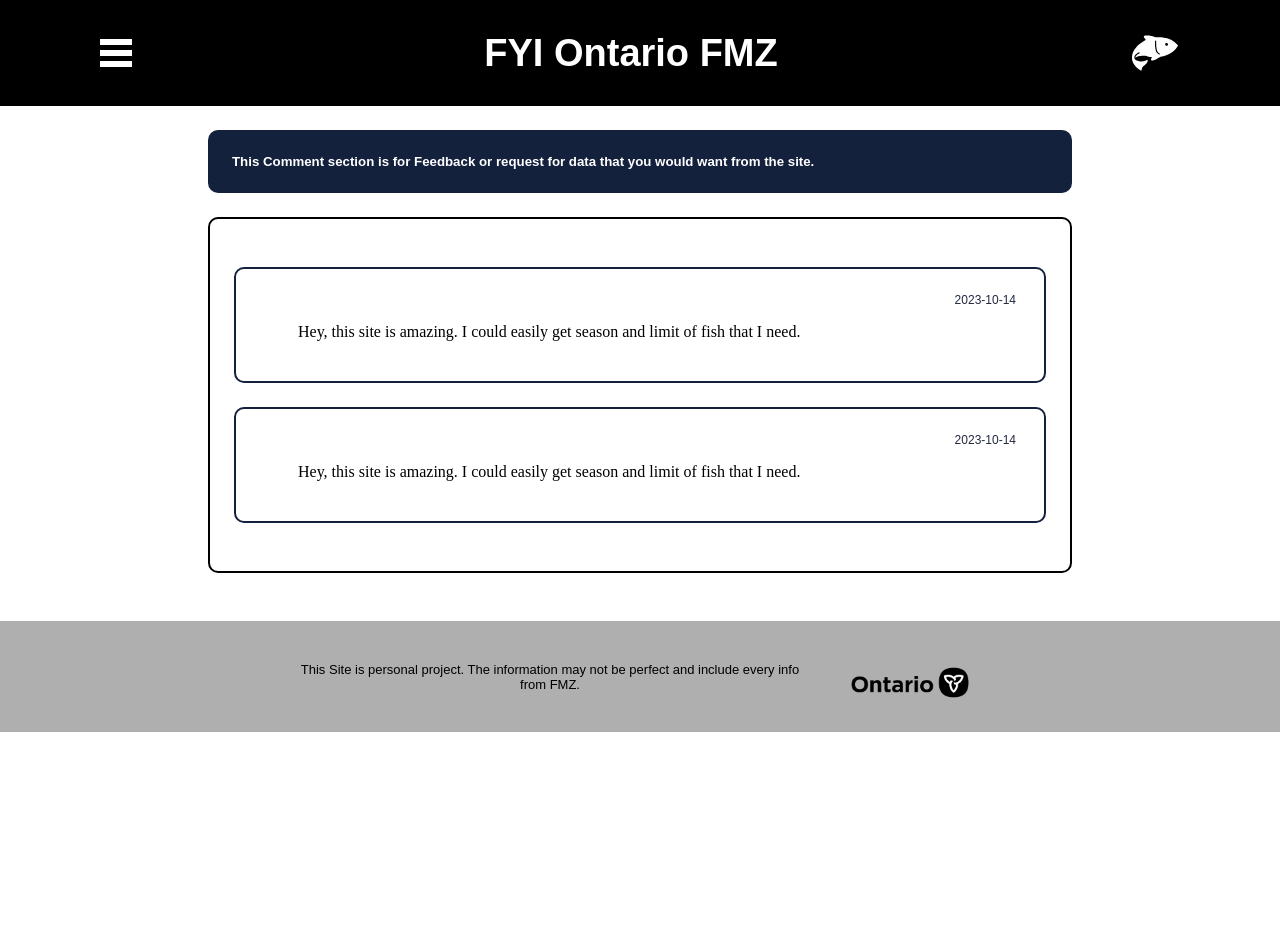
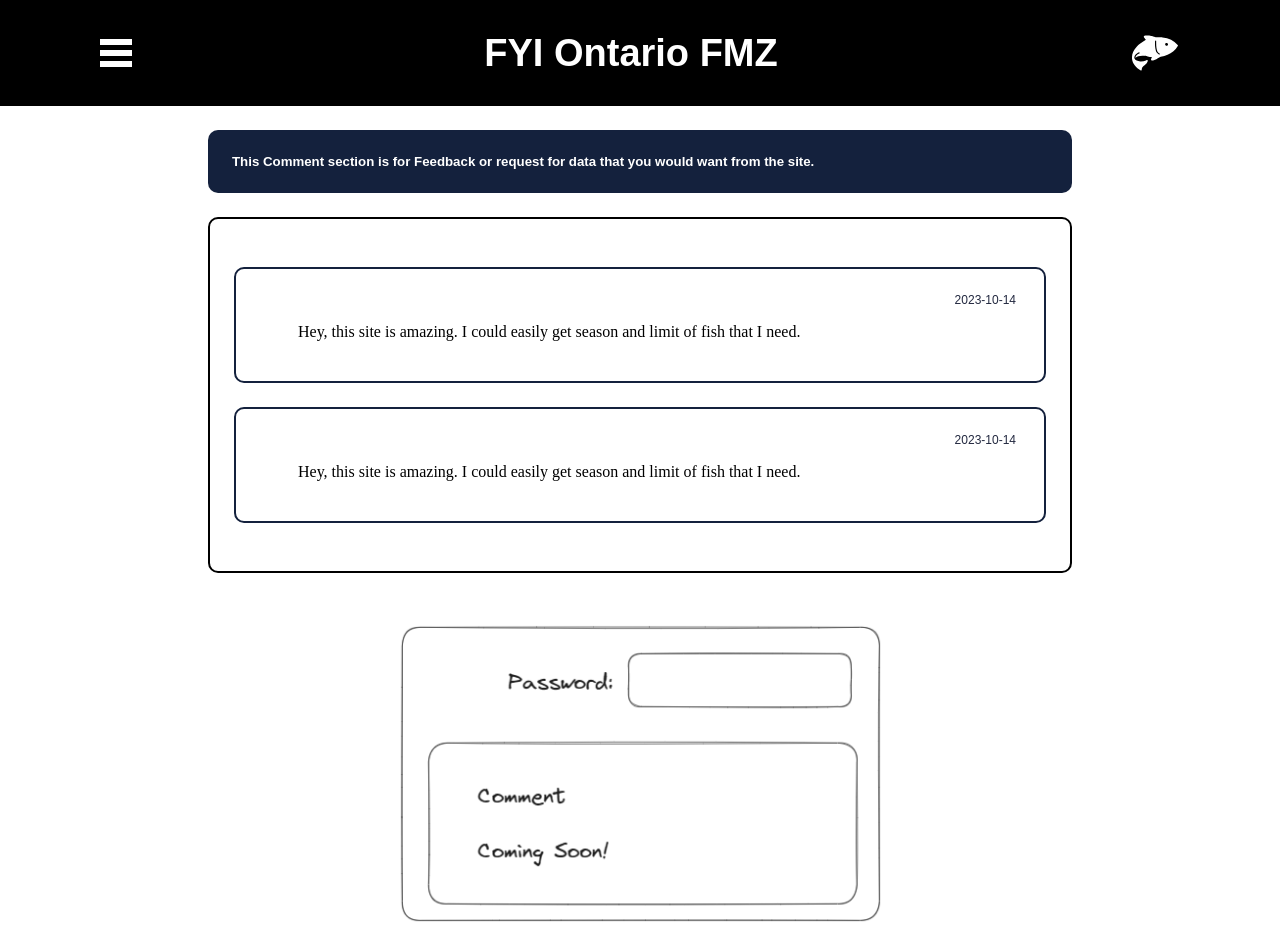
Before and after one commit to LeSheon/ont_fish_reg-web, a React (Create React App) app: page /comment in a window 1280 px wide. Shown: the top 952 px of the page. Before the commit the page ends 800 px from the top, so only its background shows below. Built offline with nearby package versions, Linux system fonts and the light colour scheme; no server answers.

Commit message:
Add Comment Preview

```diff
--- a/src/pages/About/About.jsx
+++ b/src/pages/About/About.jsx
@@ -15,13 +15,13 @@ export default function About() {
                     <h4 className="about__text">
                         Fishermen in Ontario had to always download or get a physical document booklet to get specific information about
                         the fish season and limits. I came up with the site for a personal project for ease of access for FMZ to make sure that
-                        people can get the information and keep the regulation rule to protect nature's resources as we live.
+                        people can get the information and keep the regulation rule to protect our fish resources as we live.
                     </h4>
                 </div>
 
                 <div className="about__text-container">
                     <h4 className="about__text">
-                        The site was built and designed with React and the map feature was implemented through Mapbox's custom map through Mapbox Studio.
+                        The site was built and designed with React and the map feature was implemented through Mapbox and their custom map style studio.
                     </h4>
                 </div>
 
--- a/src/pages/Comment/Comment.jsx
+++ b/src/pages/Comment/Comment.jsx
@@ -1,4 +1,5 @@
 import "./comment.scss";
+import commentPreview from "../../assets/images/comment_box_preview.png";
 
 export default function Comment() {
     return (
@@ -23,6 +24,7 @@ export default function Comment() {
                 </div>
 
                 <form className="comment__new-container">
+                    <img className="comment__preview" src={commentPreview} alt="Comment Box Preview"/>
                     <div className="comment__new-text">
                         {/* Input Box over here */}
                     </div>
--- a/src/pages/Comment/comment.scss
+++ b/src/pages/Comment/comment.scss
@@ -96,4 +96,17 @@
         width: 90%;
         align-self: center;
     }
+
+    &__new-container {
+        width: 50%;
+        padding: $mobile-padding;
+
+        @include tablet {
+            padding: $tablet-padding;
+        }
+    }
+
+    &__preview {
+        width: 100%;
+    }
 }
```
Also changed, not shown: src/assets/images/comment_box_preview.png (added).
